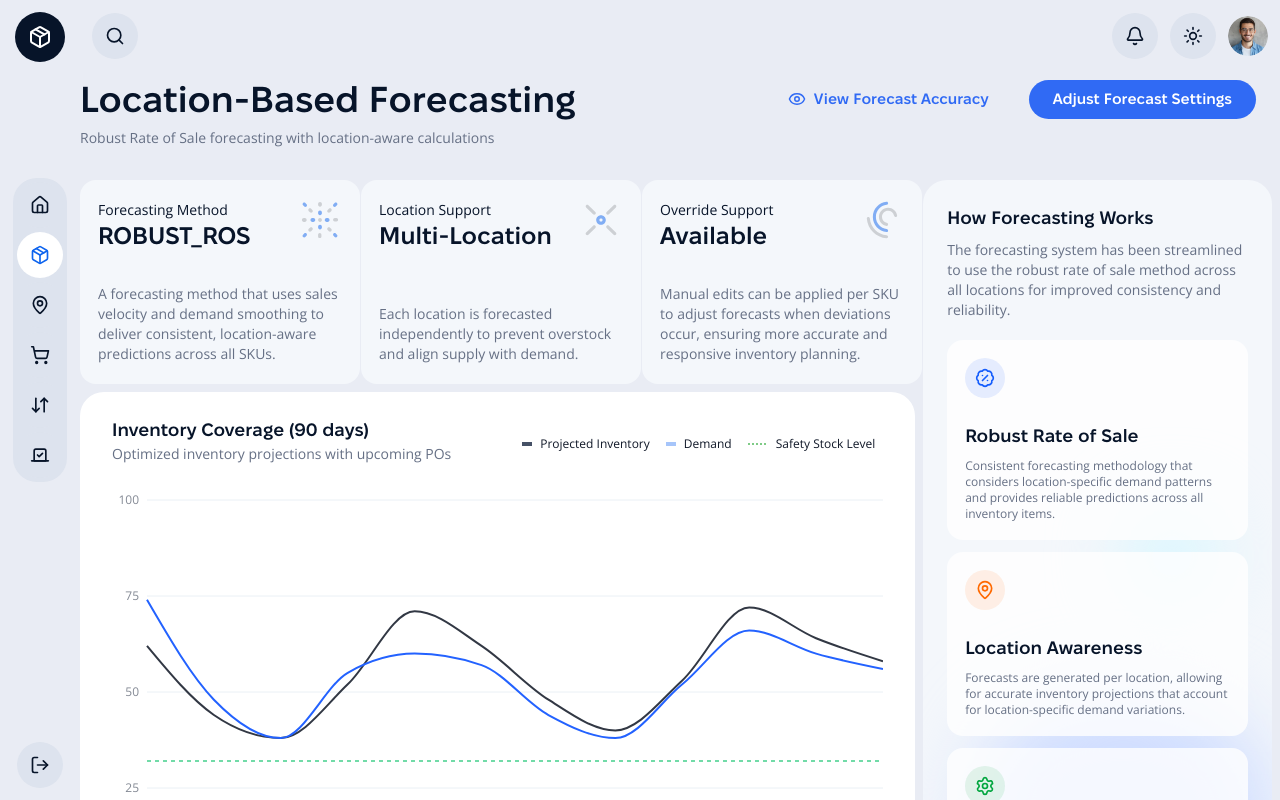
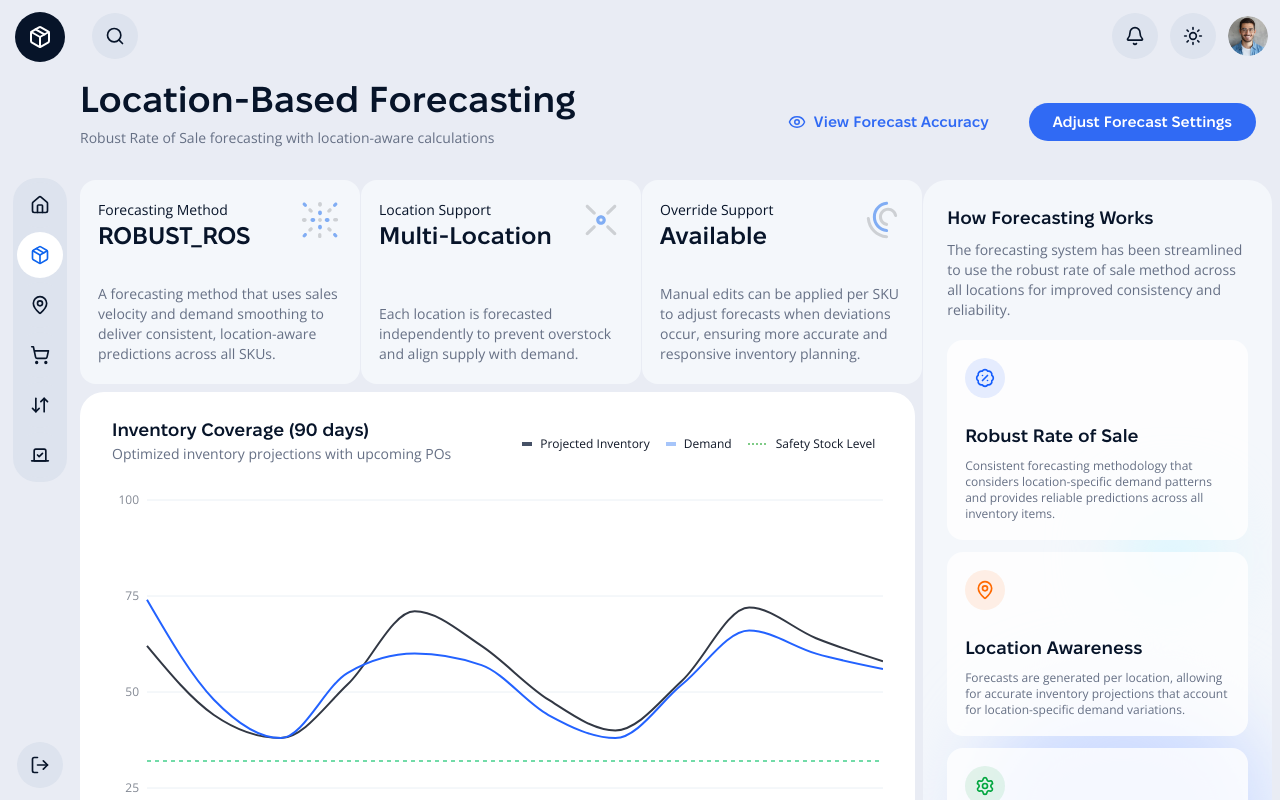
Before and after one commit to shelyaa/brimmo_agency, a Next.js app: page /dashboard in a window 1280 px wide. Built offline with nearby package versions, Linux system fonts and the light colour scheme.

Commit message:
fix buttons

```diff
--- a/src/components/sections/ForecastingHeaderSection.tsx
+++ b/src/components/sections/ForecastingHeaderSection.tsx
@@ -13,14 +13,14 @@ export function ForecastingHeaderSection({
   children,
 }: ForecastingHeaderSectionProps) {
   return (
-    <section className="flex flex-col md:flex-row sm:items-start items-center justify-between w-full py-2 rounded-3xl mb-6 pr-4">
+    <section className="flex flex-col md:flex-row items-start md:items-center justify-between w-full py-2 rounded-3xl mb-6 pr-4">
       <div className="flex flex-col gap-2">
         <Typography variant="title" className="text-4xl">
           {title}
         </Typography>
         <Typography variant="description">{description}</Typography>
       </div>
-      {children && <div className="mt-4 md:mt-0 flex flex-col md:flex-row gap-4">{children}</div>}
+      {children && <div className="flex flex-col md:flex-row gap-4 mt-4">{children}</div>}
     </section>
   );
 }
```
